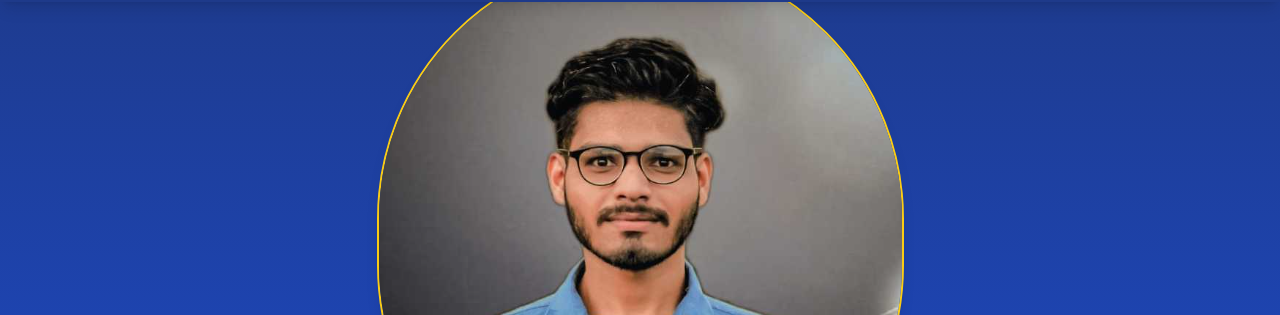
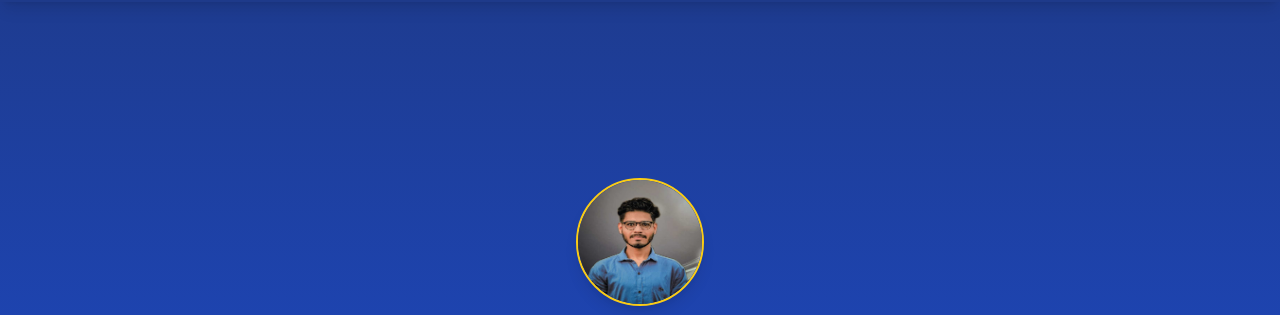
Before and after one commit to ashishkekan/portfolio, a plain HTML site: page docs/index.html in a window 1280 px wide. Shown: the part 62-377 px from the top of the page. Drawn offline with nearby package versions, Linux system fonts and the light colour scheme.

Commit message:
Update index.html

```diff
--- a/docs/index.html
+++ b/docs/index.html
@@ -25,7 +25,7 @@
 
     <section id="home" class="min-h-screen flex items-center justify-center bg-gradient-to-b from-blue-900 to-blue-700 text-white">
         <div class="container mx-auto px-4 text-center">
-            <img src="images/profile.png" alt="Ashish Kekaan" class="w-70 h-70 rounded-full mx-auto mb-6 border-2 border-yellow-400 shadow-lg">
+            <img src="images/profile.png" alt="Ashish Kekaan" class="w-32 h-32 rounded-full mx-auto mb-6 border-2 border-yellow-400 shadow-lg">
             <h1 class="text-5xl font-bold mb-4">Hi, I'm Ashish Kekaan</h1>
             <p class="text-xl mb-6 max-w-2xl mx-auto">Python & Django Developer | Crafting Scalable, High-Performance Web Solutions</p>
             <a href="#contact" class="bg-yellow-400 text-blue-900 px-6 py-3 rounded-full font-semibold hover:bg-yellow-500 transition">Hire Me</a>
```
